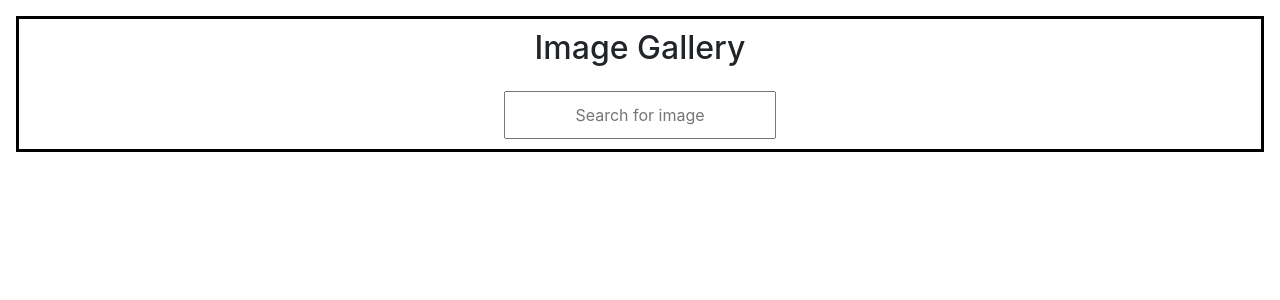
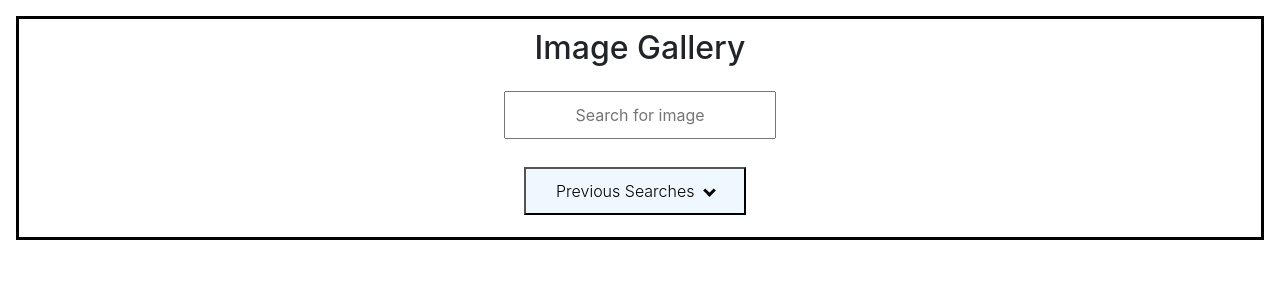
Before and after one commit to morbenrachel/responsiveGallery, a React (Create React App) app: page / in a window 1280 px wide. Shown: the top 300 px of the page. Built offline with nearby package versions, Linux system fonts and the light colour scheme.

Commit message:
switch to dd menu comp to overcome hacks in select dd-list element

```diff
--- a/src/App.css
+++ b/src/App.css
@@ -21,6 +21,9 @@ h2 {
   text-align: center;
 }
 
+.drop-down {
+  margin-bottom: 20px;
+}
 .drop-down-list {
   margin-bottom: 20px;
 }
--- a/src/App.js
+++ b/src/App.js
@@ -1,7 +1,6 @@
 import React from "react";
 import SearchInput from "./components/SearchInput";
 import GridGallery from "./components/GridGallery";
-import DropDownList from "./components/DropDownList";
 import Dropdown from "./components/Dropdown";
 import { fetchImagesAsync } from "./utils/flickrUtils";
 import {
@@ -15,7 +14,7 @@ import _ from "lodash";
 export default class App extends React.Component {
   constructor(props) {
     super(props);
-    localStorage.removeItem(constants.LOCAL_STORAGE_KEY); //********** */
+    // localStorage.removeItem(constants.LOCAL_STORAGE_KEY); //********** */
     this.onSearch = _.debounce(this.onSearch, constants.DEBOUNCE_VALUE);
     const savedSearches = JSON.parse(
       localStorage.getItem(constants.LOCAL_STORAGE_KEY)
@@ -59,6 +58,7 @@ export default class App extends React.Component {
   };
 
   handleSearchTermClick = searchTerm => {
+    console.log(searchTerm);
     if (this.state.searchValue !== searchTerm) {
       const cachedImagesList = getCachedImageList(
         this.state.previousSearches,
@@ -98,29 +98,16 @@ export default class App extends React.Component {
             onSearch={this.onSearch}
           />
 
-          {/* <div
-            style={{
-              display: "flex",
-              justifyContent: "center",
-              paddingBottom: "10px"
-            }}
-          >
+          <div className="drop-down">
             <Dropdown
+              title="Previous Searches"
               handleSearchTermClick={this.handleSearchTermClick}
-              previousSearches={this.state.previousSearches}
+              list={this.state.previousSearches}
               searchValue={this.state.searchValue}
             />
-          </div> */}
-          {this.state.previousSearches.length > 0 ? (
-            <DropDownList
-              handleSearchTermClick={this.handleSearchTermClick}
-              previousSearches={this.state.previousSearches}
-              searchValue={this.state.searchValue}
-            />
-          ) : (
-            ""
-          )}
+          </div>
         </div>
+
         {this.state.images.length > 0 ? (
           <GridGallery images={this.state.images} />
         ) : (
--- a/src/components/DropDownList.css
+++ b/src/components/DropDownList.css
@@ -6,3 +6,7 @@ select {
   max-width: 300px;
   margin-left: 10px;
 }
+
+button {
+  margin: 20px;
+}
--- a/src/components/DropDownList.js
+++ b/src/components/DropDownList.js
@@ -6,6 +6,7 @@ import { getPreviousSearchTerms } from "../utils/localStorageUtils";
 
 export default class DropDownList extends React.Component {
   handleClick = value => {
+    console.log(this.props.previousSearches[value]);
     if (value !== this.props.searchValue) {
       this.props.handleSearchTermClick(value);
     }
@@ -15,13 +16,27 @@ export default class DropDownList extends React.Component {
     return getPreviousSearchTerms(this.props.previousSearches);
   };
 
+  handleFocus = e => {
+    console.log(e.target);
+    e.target.selectedIndex = -1;
+  };
+
+  handleBlur = e => {
+    console.log(e.target);
+    e.target.selectedIndex = -1;
+  };
+
   render() {
     return (
       <div className="drop-down-list">
         Previous Searches:
         <select
           onChange={e => this.props.handleSearchTermClick(e.target.value)}
+          // onClick={e => this.handleFocus(e)}
         >
+          <option selected disabled hidden>
+            Choose here
+          </option>
           {_.map(this.getSearchTerms(), searchValue => {
             return (
               <option value={searchValue} key={searchValue}>
@@ -30,6 +45,20 @@ export default class DropDownList extends React.Component {
             );
           })}
         </select>
+        {/* <ul drop-down-list>
+          Previous Searches
+          {_.map(this.getSearchTerms(), searchValue => {
+            return (
+              <li
+                value={searchValue}
+                key={searchValue}
+                onClick={e => this.handleClick(e.target.value)}
+              >
+                {searchValue}
+              </li>
+            );
+          })}
+        </ul> */}
       </div>
     );
   }
--- a/src/components/Dropdown.css
+++ b/src/components/Dropdown.css
@@ -1,53 +1,51 @@
+.dd-container {
+  margin-bottom: 0;
+  justify-content: center;
+}
+
+i {
+  border: solid black;
+  border-width: 0 3px 3px 0;
+  display: inline-block;
+  padding: 3px;
+  margin-left: 10px;
+  margin-bottom: 2px;
+}
+
+.arrow-down {
+  transform: rotate(45deg);
+  -webkit-transform: rotate(45deg);
+}
+
 .dropdown {
-  position: relative;
-  display: inline-block;
-  background: "black";
-  width: "200px";
+  position: absolute;
+  top: 100%;
+  left: 0;
+  width: 300px;
+  z-index: 2;
+  border: 1px solid rgba(0, 0, 0, 0.04);
+  box-shadow: 0 16px 24px 2px rgba(0, 0, 0, 0.14);
 }
+
+.dd-title {
+  background-color: aliceblue;
+  font-weight: 300;
+  margin: 2px 20px;
+  margin-right: 30px;
+  padding: 10px 30px 10px 30px;
+}
+
 ul {
-  list-style-type: none;
+  list-style: none;
+  padding: 0;
   margin: 0;
-  padding: 0;
-  top: 45px;
-  right: 0px;
-  width: 200px;
-  background-color: white;
-  font-weight: bold;
-  position: absolute;
-
-  box-shadow: 0px 8px 16px 0px rgba(0, 0, 0, 0.2);
-  z-index: 1;
-}
-li a {
-  color: #000;
-  text-decoration: none;
 }
 li {
-  padding: 8px 16px;
-  border-bottom: 1px solid #e5e5e5;
+  text-align: center;
+  padding: 8px 12px;
 }
-li:last-child {
-  border-bottom: none;
+
+li:hover {
+  background-color: rgba(0, 0, 0, 0.14);
+  cursor: pointer;
 }
-li:hover {
-  background-color: #e5e5e5;
-  color: white;
-}
-.button {
-  width: 178px;
-  background-color: #000000;
-  padding: 12px;
-  border-radius: 5px;
-  font-weight: bold;
-  color: white;
-}
-.button:before {
-  content: "";
-  position: absolute;
-  width: 0px;
-  height: 0px;
-  border: 10px solid;
-  border-color: white transparent transparent transparent;
-  right: 6px;
-  top: 18px;
-}
--- a/src/components/Dropdown.js
+++ b/src/components/Dropdown.js
@@ -1,56 +1,91 @@
 import React from "react";
 import "./Dropdown.css";
 import _ from "lodash";
+import { getPreviousSearchTerms } from "../utils/localStorageUtils";
 
 class Dropdown extends React.Component {
-  constructor() {
-    super();
+  constructor(props) {
+    super(props);
+    this.state = {
+      open: false
+    };
+  }
 
-    this.state = {
-      displayMenu: false
+  container = React.createRef();
+
+  getSearchTerms = () => {
+    console.log(this.props.list);
+    let check = getPreviousSearchTerms(this.props.list);
+    console.log(check);
+    return check;
   };
 
-    this.showDropdownMenu = this.showDropdownMenu.bind(this);
-    this.hideDropdownMenu = this.hideDropdownMenu.bind(this);
-  }
+  selectItem = item => {
+    this.setState({
+      open: false
+    });
+    this.props.handleSearchTermClick(item);
+  };
 
-  showDropdownMenu(event) {
-    event.preventDefault();
-    this.setState({ displayMenu: true }, () => {
-      document.addEventListener("click", this.hideDropdownMenu);
+  handleClickOutside = event => {
+    if (
+      this.container.current &&
+      !this.container.current.contains(event.target)
+    ) {
+      this.setState({
+        open: false
       });
     }
+  };
 
-  hideDropdownMenu() {
-    this.setState({ displayMenu: false }, () => {
-      document.removeEventListener("click", this.hideDropdownMenu);
+  handleButtonClick = () => {
+    this.setState(state => {
+      return {
+        open: !state.open
+      };
     });
+  };
+
+  componentDidMount() {
+    document.addEventListener("mousedown", this.handleClickOutside);
+  }
+  componentWillUnmount() {
+    document.removeEventListener("mousedown", this.handleClickOutside);
   }
 
   render() {
     return (
-      <div className="dropdown">
-        <div className="button" onClick={this.showDropdownMenu}>
+      <div className="dd-container" ref={this.container}>
+        <button
+          type="button"
+          className="dd-title"
+          onClick={this.handleButtonClick}
+        >
           Previous Searches
-        </div>
-        {this.state.displayMenu ? (
+          {this.props.headerTitle}
+          <i className="arrow-down" />
+        </button>
+        {this.state.open && (
+          <div>
             <ul>
-            {_.map(this.props.previousSearches, searchTerm => {
+              {this.getSearchTerms().map(item => {
+                console.log(item);
                 return (
-                <li>
-                  <a
-                    className="active"
-                    href="#Create Page"
-                    key={searchTerm}
-                    onClick={this.props.handleSearchTermClick}
+                  <li
+                    value={item}
+                    className="dd-list-item"
+                    key={item}
+                    onClick={() => {
+                      this.selectItem(item);
+                    }}
                   >
-                    {searchTerm}
-                  </a>
+                    {item}
                   </li>
                 );
               })}
             </ul>
-        ) : null}
+          </div>
+        )}
       </div>
     );
   }
```
Lines whose indentation alone changed are shown as unchanged.
